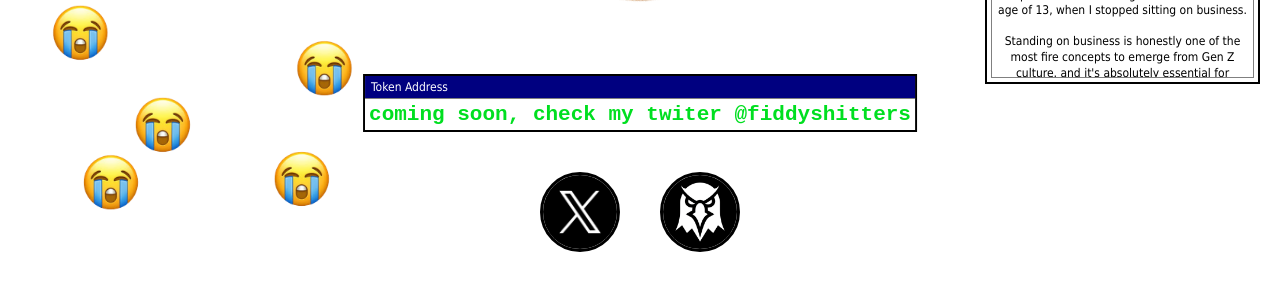
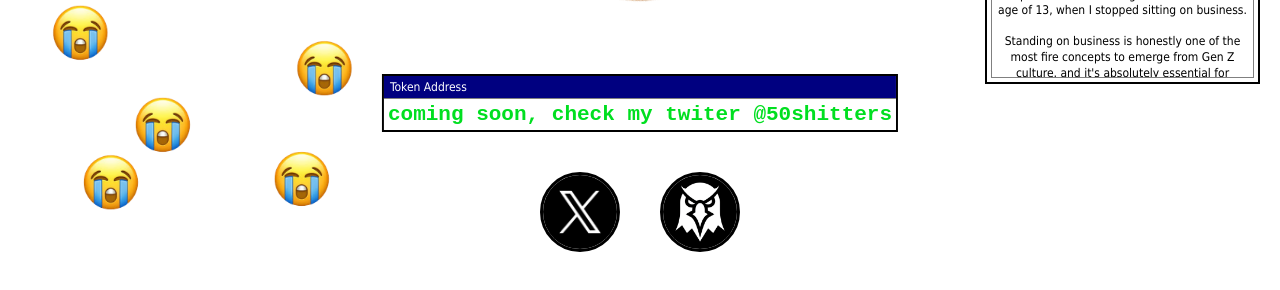
Before and after one commit to deployerofall/sob, a plain HTML site: page index.html in a window 1280 px wide. Shown: the part 508-798 px from the top of the page. Drawn offline with Linux system fonts and the light colour scheme.

Commit message:
Update index.html

```diff
--- a/index.html
+++ b/index.html
@@ -36,7 +36,7 @@ What makes standing on business so powerful is that it builds this unshakeable c
       <span class="xp-text">Token Address</span>
     </div>
     <div class="xp-body">
-      <span class="fast-rainbow">coming soon, check my twiter @fiddyshitters</span>
+      <span class="fast-rainbow">coming soon, check my twiter @50shitters</span>
     </div>
   </div>
 
```
